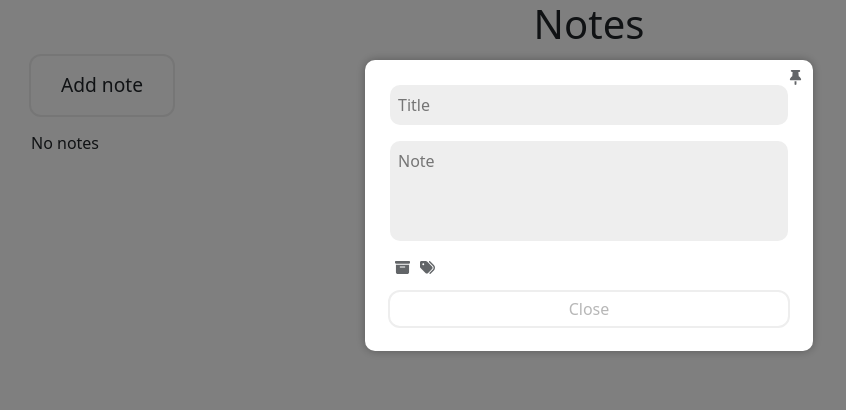
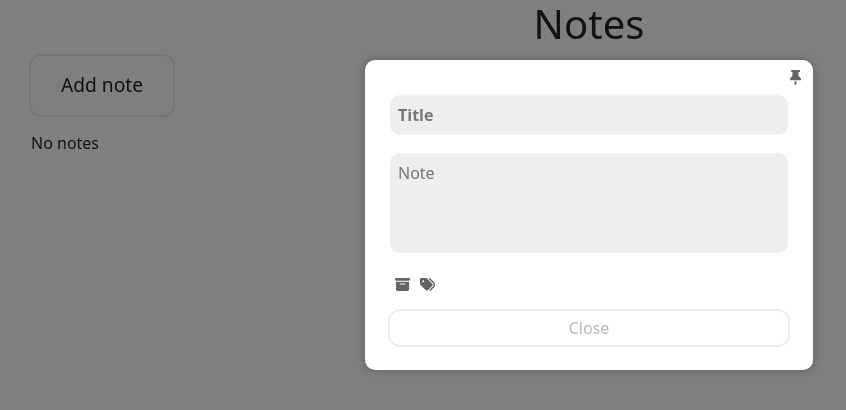
Before and after one commit to smitvadher/react-notes-app-demo, a React (Vite) app: page / in a window 1280 px wide. Both pictures are taken after a click on the element "Add note". Shown: the top 410 px of the page, without its empty margins (51-897 px from the left). Built offline with nearby package versions, Linux system fonts and the light colour scheme.

Commit message:
CSS fixes

```diff
--- a/src/Components/Note/NotePopup.tsx
+++ b/src/Components/Note/NotePopup.tsx
@@ -125,7 +125,7 @@ const NotePopup = ({ open = false, onClose }: NotePopupProps) => {
               <input
                 type="text"
                 placeholder="Title"
-                className="title w-100"
+                className="title"
                 name="title"
                 value={note.title}
                 onChange={handleInputChange}
@@ -133,7 +133,7 @@ const NotePopup = ({ open = false, onClose }: NotePopupProps) => {
               <textarea
                 id="content-ta"
                 placeholder="Note"
-                className="content w-100 mt-2"
+                className="content"
                 name="content"
                 value={note.content}
                 onChange={handleInputChange}
@@ -183,7 +183,7 @@ const NotePopup = ({ open = false, onClose }: NotePopupProps) => {
                 )}
               </div>
               <button
-                className="button button-sm mt-2 w-100"
+                className="close button button-sm"
                 disabled={disableBtn}
                 onClick={handleSaveNote}
               >
--- a/src/index.css
+++ b/src/index.css
@@ -111,6 +111,11 @@ input[type="checkbox"] {
   padding: 5px 10px;
 }
 
+.popup .close {
+  width: 100%;
+  margin-top: 10px;
+}
+
 .notes {
   column-count: 4;
   column-gap: 20px;
@@ -146,6 +151,16 @@ input[type="checkbox"] {
 
 .note.active {
   border: 1px solid #a7a7a7;
+}
+
+.popup .title {
+  font-weight: bold;
+  width: 100%;
+}
+
+.popup .content {
+  width: 100%;
+  margin-top: 10px;
 }
 
 .note .title {
@@ -233,6 +248,10 @@ input[type="checkbox"] {
   left: 50px;
 }
 
+.popup .botton-icons {
+  margin-top: 5px;
+}
+
 .labels-selector ul {
   list-style-type: none;
   padding: 0;
@@ -257,6 +276,7 @@ input[type="checkbox"] {
   padding: 5px 0 0;
   margin: 0;
   font-size: 0.8rem;
+  width: fit-content;
 }
 
 .note-labels li {
```
